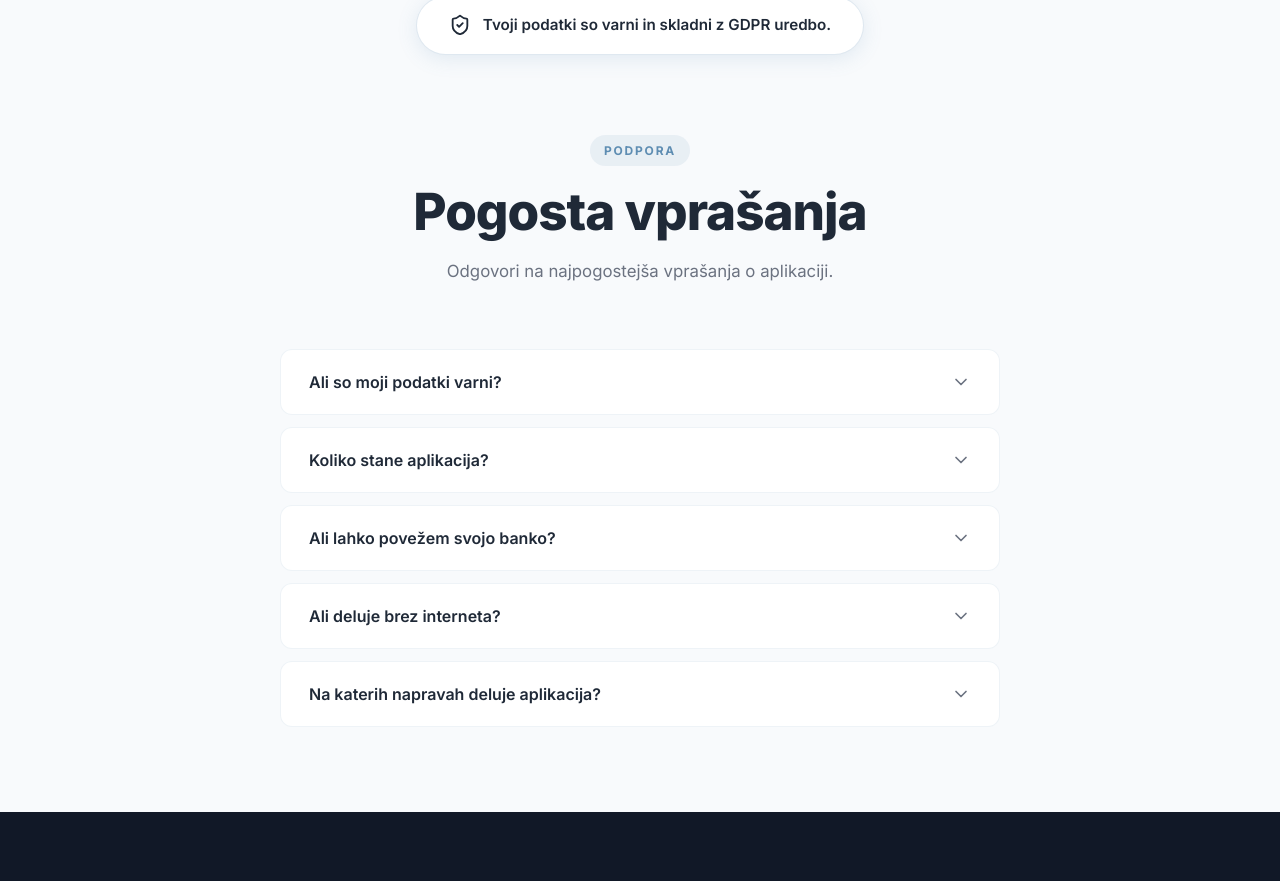
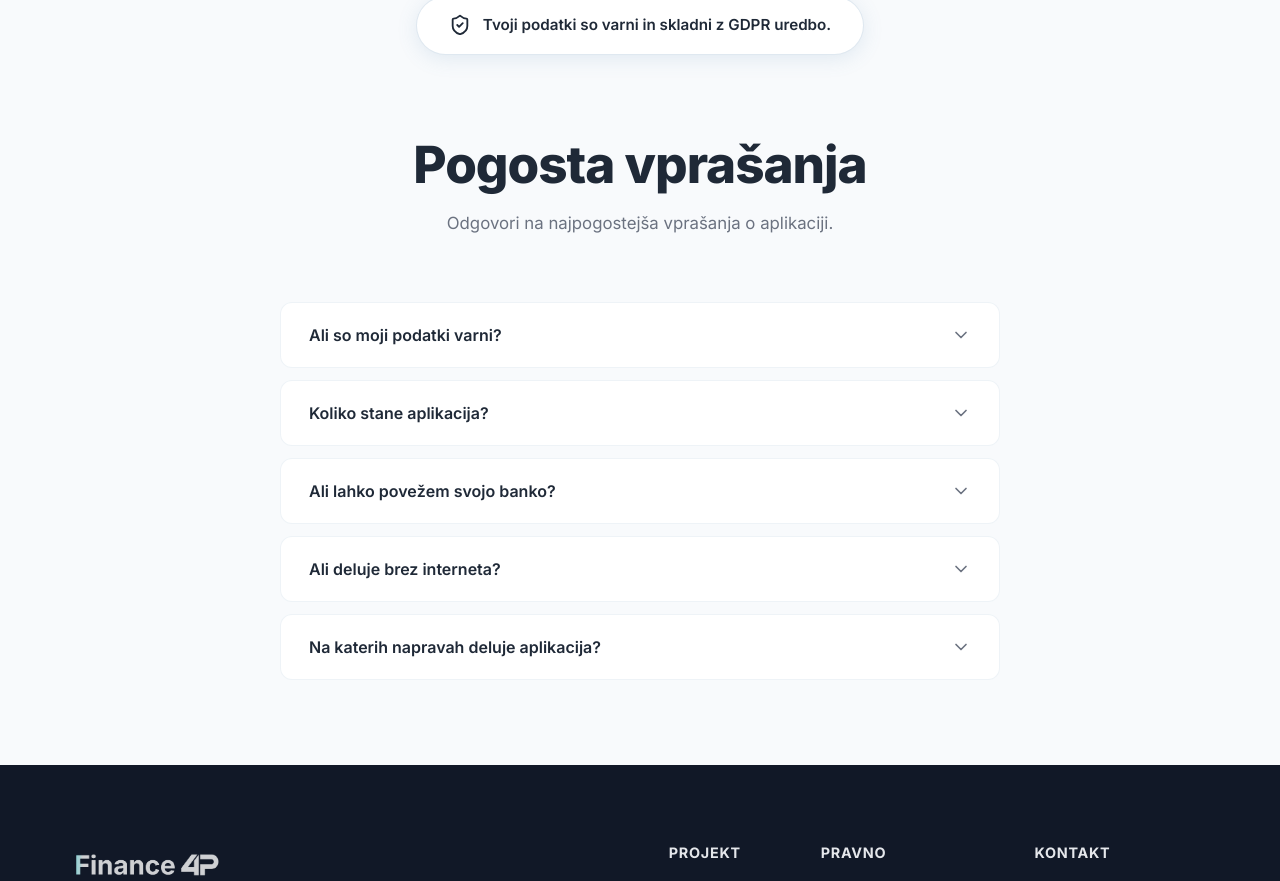
Before and after one commit to filipkolle/Landing-4P, a React (Vite) app: page / in a window 1280 px wide. Shown: the part 7207-8088 px from the top of the page. Built offline with nearby package versions, Linux system fonts and the light colour scheme.

Commit message:
style: remove 'Podpora' section label for a cleaner UI

```diff
--- a/src/components/SocialFAQ.jsx
+++ b/src/components/SocialFAQ.jsx
@@ -56,7 +56,6 @@ const SocialFAQ = () => {
           viewport={{ once: true }}
           transition={{ duration: 0.7, ease: expoOut }}
         >
-          <span className="section-label">Podpora</span>
           <h2>Pogosta vprašanja</h2>
           <p>Odgovori na najpogostejša vprašanja o aplikaciji.</p>
         </motion.div>
```
